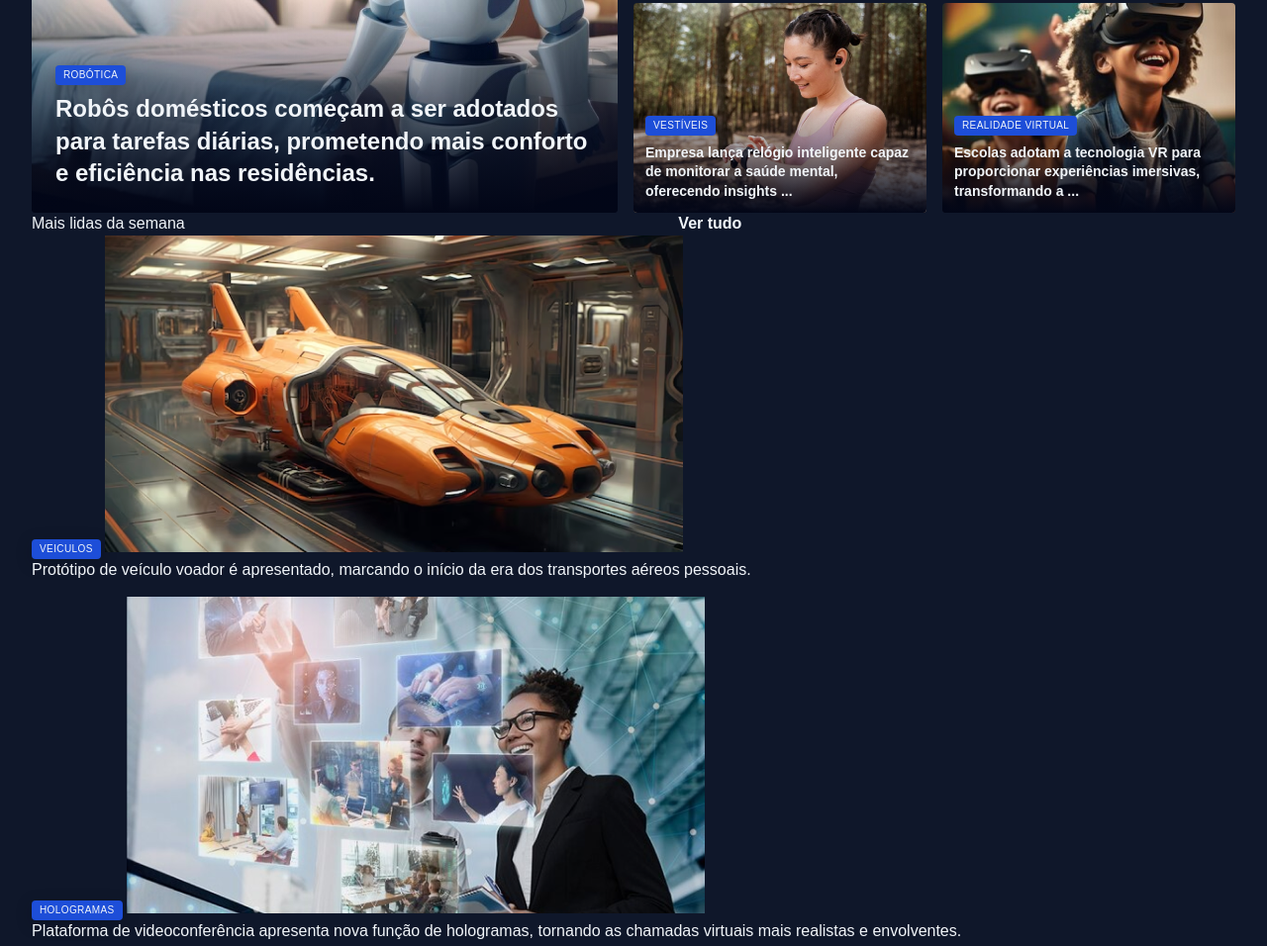
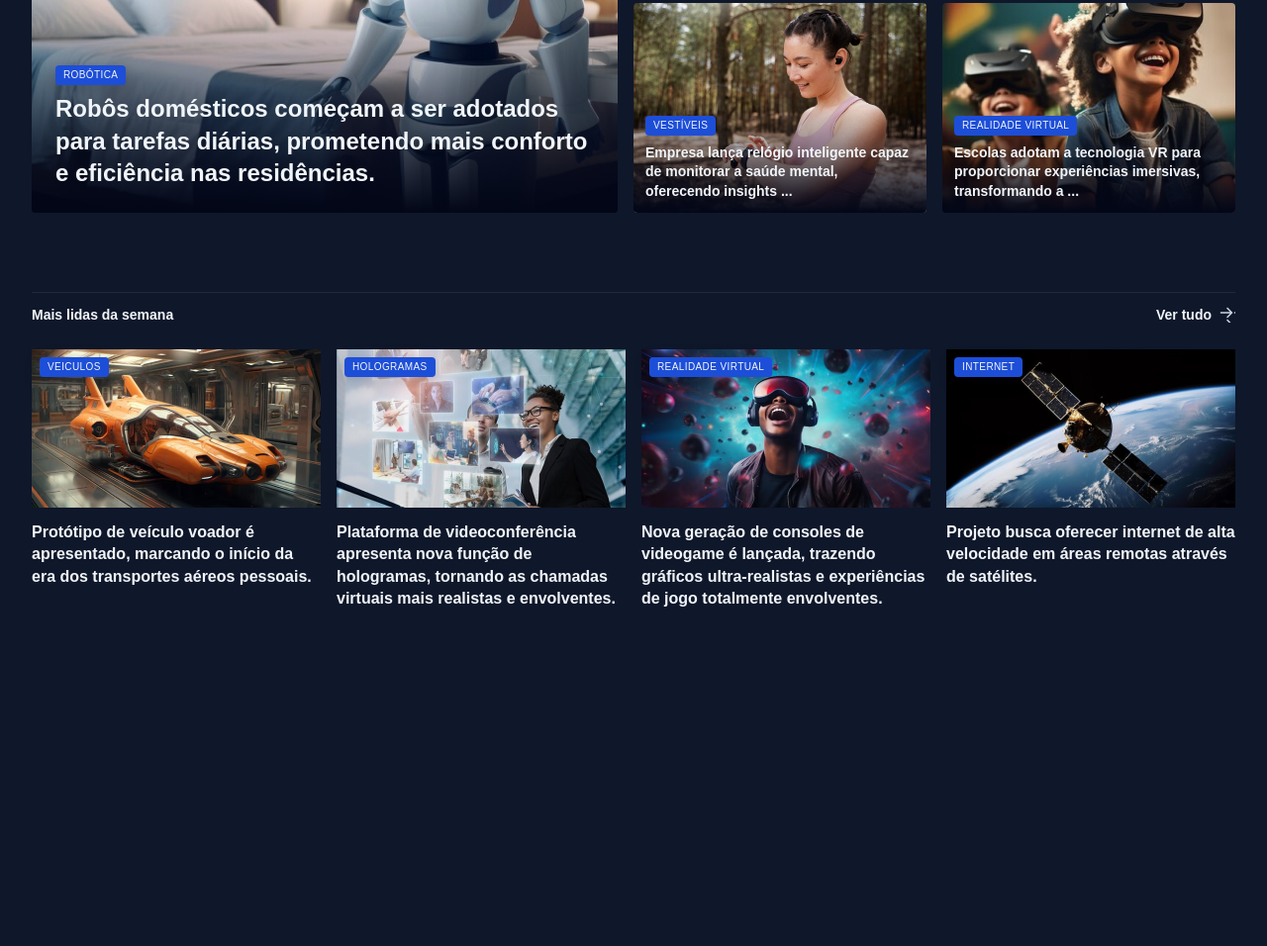
Before and after one commit to gislanysa/projeto-portal-de-noticias, a plain HTML site: page index.html in a window 1280 px wide. Shown: the part 389-1345 px from the top of the page at 99% size. After the commit the page ends 1006 px from the top, so only its background shows below. Drawn offline with Linux system fonts and the light colour scheme.

Commit message:
aplicando estilos na seção mais lidas da semana

```diff
--- a/styles/global.css
+++ b/styles/global.css
@@ -52,6 +52,7 @@ img {
 
 main {
     margin-top: 40px;
+    gap: 80px;
 }
 
 .content-tag {
--- a/styles/sections.css
+++ b/styles/sections.css
@@ -1,9 +1,32 @@
+section header {
+    border-top: 1px solid var(--stroke-color);
+    padding-block: 12px 24px;
+    font: var(--text-span);
+
+    a {
+        justify-self: end;
+        align-items: center;
+        gap: 8px;
+
+        span {
+            background-image: url(../assets/icons/arrowRight.svg);
+            width: 16px;
+            height: 16px;
+        }
+
+        &:hover span {
+            background-image: url(../assets/icons/ArrowRight-hover.svg);
+        }
+    }
+
+}
+
 #featured {
     img {
         height: 100%;
         object-fit: cover;
     }
-}
+
 
     .card {
         border-radius: 4px;
@@ -21,13 +44,14 @@
                 #020617 100%
             );
         }
+
         figcaption {
             position: absolute;
             bottom: 0;
 
             padding: 24px;
 
-        &:has(.text-lg){
+            &:has(.text-lg) {
                 padding: 12px;
             }
 
@@ -36,3 +60,30 @@
             }
         }
     }
+}
+
+#weekly {
+    &>div {
+        grid-template-columns: repeat(4, 292px);
+    }
+
+    img {
+        height: 160px;
+    }
+
+    figure {
+        position: relative;
+
+        .content-tag {
+            position: absolute;
+            top: 8px;
+            left: 8px;
+        }
+
+        p {
+            margin-top: 8px;
+            font-weight: 800;
+        }
+
+    }
+}
```
Lines whose indentation alone changed are shown as unchanged.
